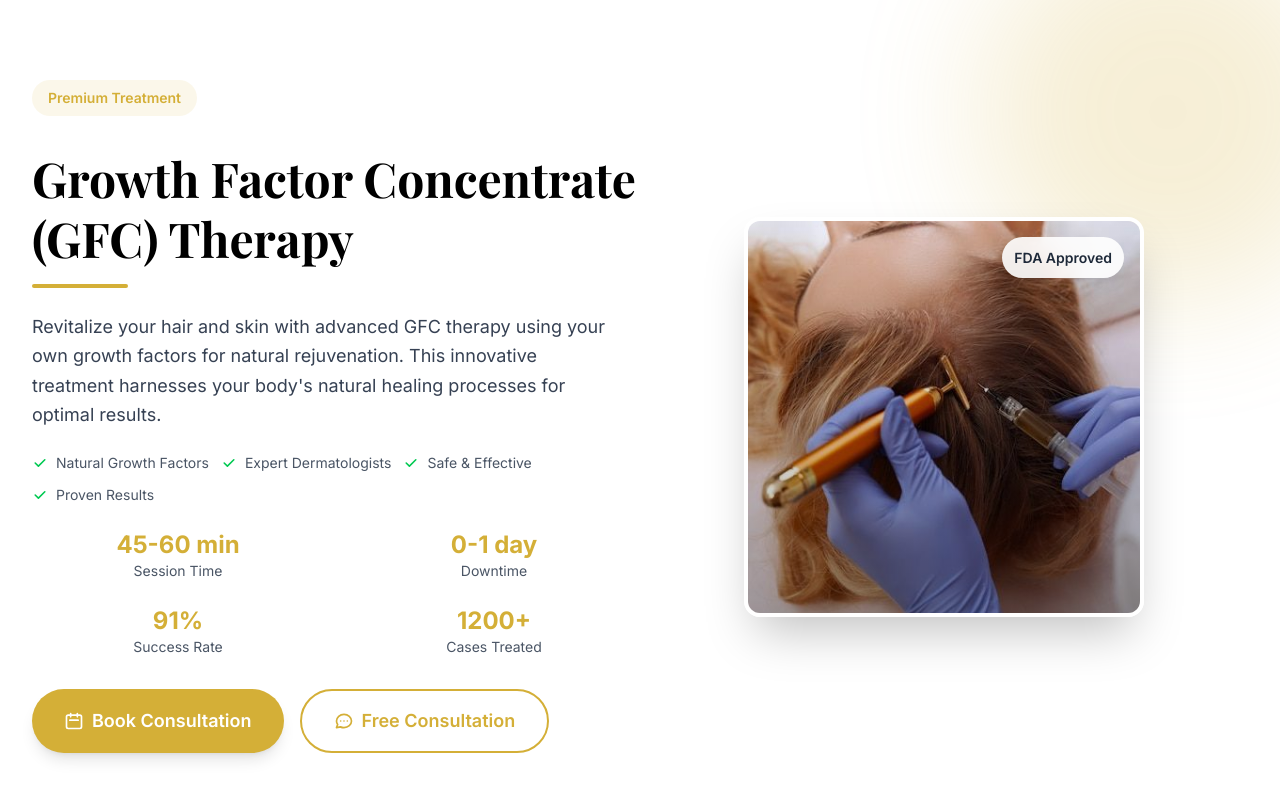
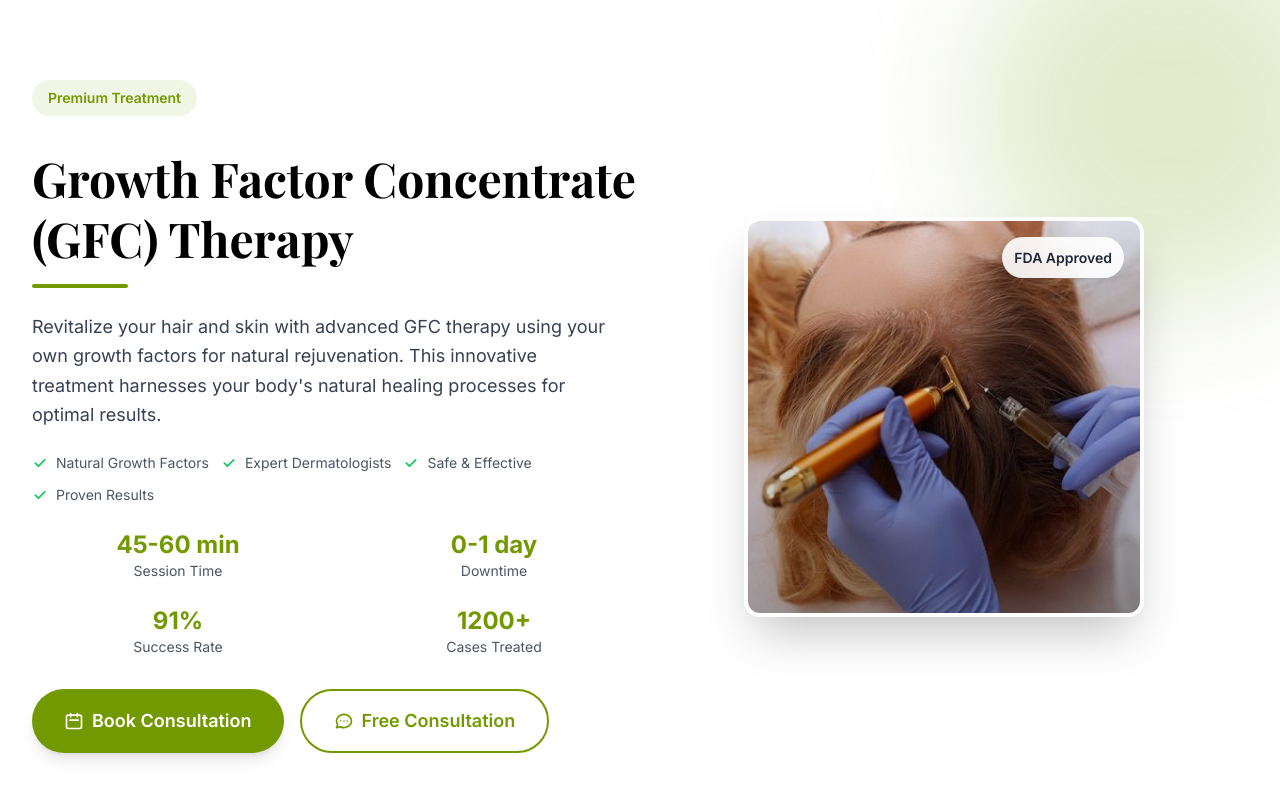
Before and after one commit to Mrpradhanji/Project_1, a Next.js app in the folder trikaay/: page /services/gfc in a window 1280 px wide. Shown: the top 800 px of the page. Built offline with nearby package versions, Linux system fonts and the light colour scheme; no server answers; a web font is replaced by a local one.

Commit message:
Added more final details and fixed bug

```diff
--- a/trikaay/app/components/Contact.tsx
+++ b/trikaay/app/components/Contact.tsx
@@ -3,9 +3,11 @@
 import { useEffect, useRef, useState } from 'react';
 import Image from 'next/image';
 import emailjs from 'emailjs-com';
-import { toast } from 'react-toastify';
 import DatePicker from 'react-datepicker';
 import 'react-datepicker/dist/react-datepicker.css';
+import { Toaster } from 'react-hot-toast';
+import toast from 'react-hot-toast';
+
 
 const Contact = () => {
   const contactRef = useRef<HTMLDivElement>(null);
@@ -210,6 +212,9 @@ const Contact = () => {
 
   return (
     <section id="contact" ref={contactRef} className="section-padding bg-gradient-to-br from-gray-900 to-black relative overflow-hidden">
+      {/* ✅ Toast Notifications */}
+      <Toaster position="top-center" reverseOrder={false} />
+
       {/* Background Elements */}
       <div className="absolute inset-0">
         <div className="absolute top-0 left-0 w-96 h-96 bg-accent-color/10 rounded-full blur-3xl"></div>
@@ -237,7 +242,7 @@ const Contact = () => {
           <div className="slide-in-left">
             <div className="bg-white/5 backdrop-blur-sm rounded-2xl p-8 border border-white/10 flex flex-col min-h-[500px]">
               <h2 className="font-playfair text-center text-3xl font-bold text-white mb-6">
-                Book Your <span className='text-yellow-500'>Consultation</span>
+                Book Your <span className='gradient-text'>Consultation</span>
               </h2>
 
               <form onSubmit={handleSubmit} className="space-y-6">
--- a/trikaay/app/components/Services.tsx
+++ b/trikaay/app/components/Services.tsx
@@ -41,11 +41,6 @@ const Services = () => {
       ],
       image: "/images/Body_Skin.jpg",
       primaryLink: "/services/facials",
-      secondaryLinks: [
-        { name: "Chemical Peels", href: "/services/chemical-peels" },
-        { name: "Anti-Aging", href: "/services/anti-aging" },
-        { name: "Acne & Pigmentation", href: "/services/acne-pigmentation" }
-      ]
     },
     {
       title: "Hair Restoration",
@@ -61,10 +56,7 @@ const Services = () => {
       ],
       image: "/images/AdvancedSkin_Rend.jpg",
       primaryLink: "/services/qr678-hair-therapy",
-      secondaryLinks: [
-        { name: "GFC Therapy", href: "/services/gfc" },
-        { name: "Microneedling", href: "/services/microneedling" }
-      ]
+
     },
     {
       title: "Dermatology & Wellness",
@@ -80,10 +72,7 @@ const Services = () => {
       ],
       image: "/images/Dermatology.jpg",
       primaryLink: "/services/anti-aging",
-      secondaryLinks: [
-        { name: "Under Eye & Lip", href: "/services/under-eye-lip" },
-        { name: "Microneedling", href: "/services/microneedling" }
-      ]
+
     }
   ];
 
@@ -161,21 +150,11 @@ const Services = () => {
                 <div className="space-y-3">
                   <Link
                     href={service.primaryLink}
-                    className="block w-full bg-accent-color text-black font-semibold py-3 px-6 rounded-lg text-center hover:bg-yellow-600 transition-all duration-300"
+                    className="block w-full bg-accent-color text-white font-semibold py-3 px-6 rounded-lg text-center hover:bg-yellow-600 transition-all duration-300"
                   >
                     Learn More
                   </Link>
-                  <div className="flex flex-wrap gap-2">
-                    {service.secondaryLinks.map((link, linkIndex) => (
-                      <Link
-                        key={linkIndex}
-                        href={link.href}
-                        className="text-accent-color text-sm hover:underline"
-                      >
-                        {link.name}
-                      </Link>
-                    ))}
-                  </div>
+
                 </div>
               </div>
             </div>
--- a/trikaay/app/globals.css
+++ b/trikaay/app/globals.css
@@ -4,11 +4,12 @@
 :root {
   --primary-color: #1a1a1a;
   --secondary-color: #f8f8f8;
-  --accent-color: #d4af37;
+  --accent-color: #739900;
   --text-primary: #1a1a1a;
   --text-secondary: #666666;
   --gradient-primary: linear-gradient(135deg, #1a1a1a 0%, #2d2d2d 100%);
-  --gradient-accent: linear-gradient(135deg, #d4af37 0%, #f4d03f 100%);
+  --gradient-accent: #99cc00;
+
 }
 
 
@@ -33,7 +34,7 @@ body {
 }
 
 .gradient-text {
-  background: linear-gradient(135deg, #eab308 0%, #ca8a04 100%);
+  background: #739900;
   -webkit-background-clip: text;
   -webkit-text-fill-color: transparent;
   background-clip: text;
--- a/trikaay/package.json
+++ b/trikaay/package.json
@@ -29,6 +29,7 @@
     "react-countup": "^6.5.3",
     "react-datepicker": "^8.4.0",
     "react-dom": "^19.0.0",
+    "react-hot-toast": "^2.5.2",
     "react-tailwindcss-datepicker": "^2.0.0",
     "react-toastify": "^11.0.5",
     "tailwind-merge": "^3.3.1"
```
Also changed, not shown: trikaay/public/images/favicon.png (added), 1 other file (tests, documents, lock files or other folders).
